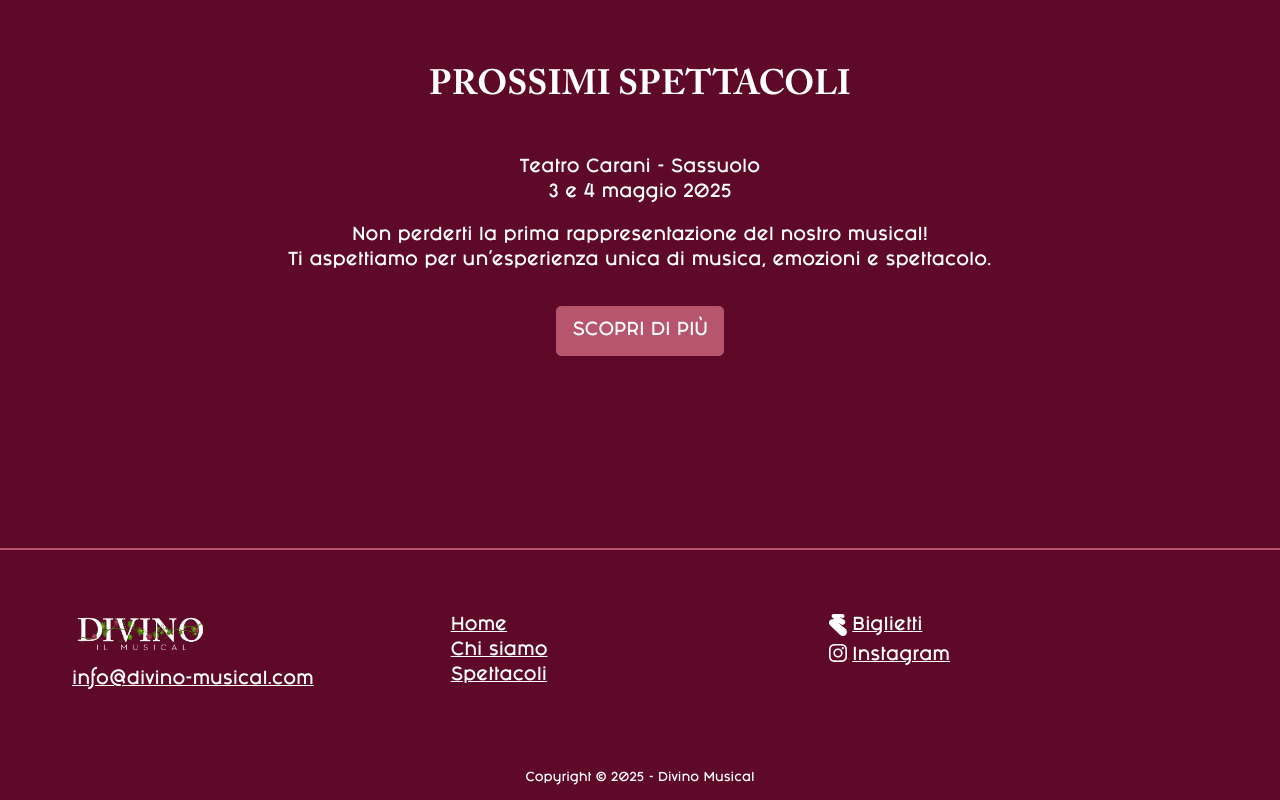
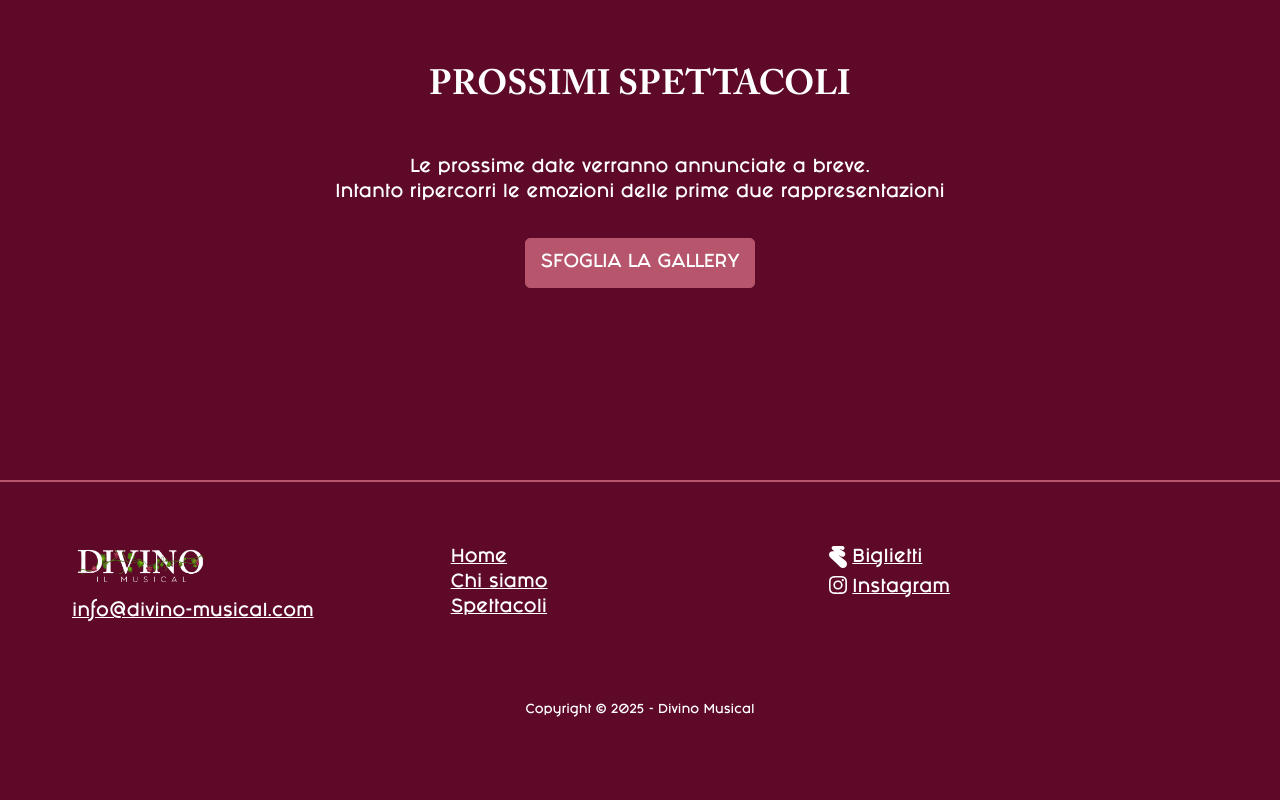
Before and after one commit to davideleo5/davideleo5.github.io, a React (Create React App) app: page /#/ in a window 1280 px wide. Shown: the part 1724-2524 px from the top of the page. After the commit the page ends 2456 px from the top, so only its background shows below. Built offline with nearby package versions, Linux system fonts and the light colour scheme; a web font is replaced by a local one.

Commit message:
Tickets
Removed ticket info

```diff
--- a/src/components/tickets/Tickets.jsx
+++ b/src/components/tickets/Tickets.jsx
@@ -1,9 +1,18 @@
+import { Link } from "react-router-dom";
 import './tickets.css';
 
 const Tickets = () => {
   return (
     <div className='tickets-container container section__padding'>
       <h1>Biglietti</h1>
+
+      <div className='tickets-content'>
+        <p>Le prossime date verranno annunciate a breve.</p>
+        <p>Intanto ripercorri le emozioni delle prime due rappresentazioni</p>
+        <Link to='/gallery' className='button-link'>Sfoglia la gallery</Link>
+      </div>
+
+      {/* <h1>Biglietti</h1>
 
       <div className='tickets-content'>
         <p>Vendita diretta presso la <a href='https://maps.app.goo.gl/NzYRFhQgwSkWdBxK9' target="_blank" rel="noopener noreferrer">canonica di Formigine</a>, ai seguenti orari:</p>
@@ -21,7 +30,7 @@ const Tickets = () => {
         <br />
         <br />
         <p>Biglietti disponibili anche online su <a href="https://www.eventbrite.com/cc/divino-il-musical-teatro-carani-3-4-maggio-2025-4180013" target="_blank" rel="noopener noreferrer">Eventbrite</a>.</p>
-      </div>
+      </div>*/}
     </div>
   )
 }
--- a/src/containers/shows/Shows.jsx
+++ b/src/containers/shows/Shows.jsx
@@ -13,12 +13,16 @@ const Shows = () => {
       <div ref={ref} className={`shows-content section__padding ${inView ? 'slide-in-fwd-center' : ''}`}>
         <h2 className='shows-coming-soon-title'>Prossimi spettacoli</h2>
         <br />
-        <p>Teatro Carani - Sassuolo</p>
+        <p>Le prossime date verranno annunciate a breve.</p>
+        <p>Intanto ripercorri le emozioni delle prime due rappresentazioni</p>
+        <Link to='/gallery' className='button-link'>Sfoglia la gallery</Link>
+
+        {/* <p>Teatro Carani - Sassuolo</p>
         <p>3 e 4 maggio 2025</p>
         <br />
         <p>Non perderti la prima rappresentazione del nostro musical!</p>
         <p>Ti aspettiamo per un’esperienza unica di musica, emozioni e spettacolo.</p>
-        <Link to='/spettacoli' className='button-link'>Scopri di più</Link>
+        <Link to='/spettacoli' className='button-link'>Scopri di più</Link>*/}
       </div>
     </div>
   )
```
